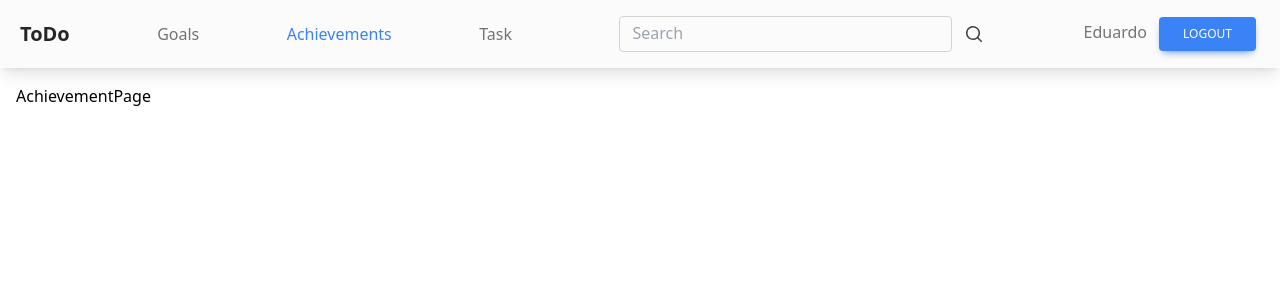
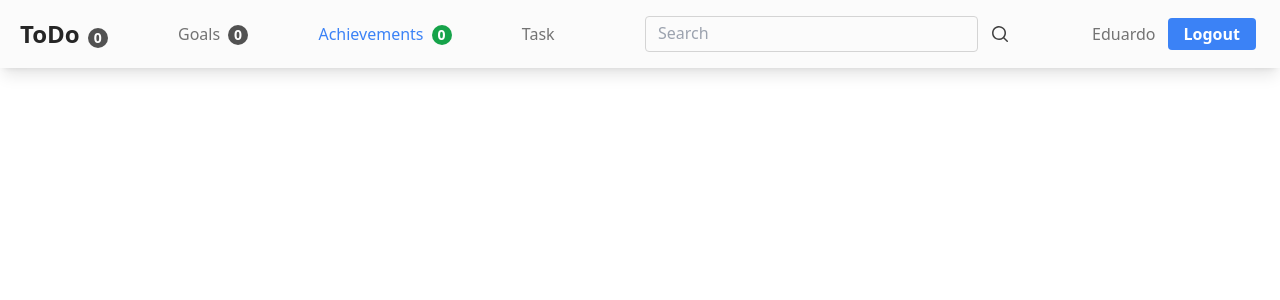
Before and after one commit to edu290386/TodoAppReact, a React (Vite) app: page /achievements in a window 1280 px wide. Shown: the top 300 px of the page. Built offline with nearby package versions, Linux system fonts and the light colour scheme.

Commit message:
achievementpage

```diff
--- a/src/todos/pages/AchievementPage.jsx
+++ b/src/todos/pages/AchievementPage.jsx
@@ -1,7 +1,18 @@
-
+import { useContext } from "react";
+import { TodoContext } from "../context";
+import { TodoList } from "../components";
 
 export const AchievementPage = () => {
+  const { todos } = useContext(TodoContext);
+  const achieves = todos.filter((todo) => todo.doneAt === true);
+
   return (
-    <div>AchievementPage</div>
-  )
-}
+    <>
+      {achieves.length > 0 && (
+        <div className="flex justify-center align-center border-2 m-4 rounded-lg ">
+          <TodoList todos={achieves} />
+        </div>
+      )}
+    </>
+  );
+};
--- a/src/ui/components/Navbar.jsx
+++ b/src/ui/components/Navbar.jsx
@@ -1,8 +1,10 @@
 import { NavLink, useNavigate } from "react-router-dom";
+import { TodoContext } from "../../todos/context";
+import { useContext } from "react";
 
 export const Navbar = () => {
   const navigate = useNavigate();
-
+  const { todos } = useContext(TodoContext);
   const onLogout = () => {
     navigate("/login", { replace: true });
   };
@@ -12,22 +14,43 @@ export const Navbar = () => {
       <nav className="relative flex w-full flex-wrap items-center justify-between bg-[#FBFBFB] py-2 text-neutral-500 shadow-lg focus:text-neutral-700 dark:bg-neutral-600 lg:py-4">
         <div className="flex w-full flex-wrap items-center justify-between px-3">
           <NavLink
-            className="ml-2 text-xl font-semibold text-neutral-800 dark:text-neutral-200"
+            className="ml-2 text-2xl font-semibold text-neutral-800 dark:text-neutral-200"
             to="/"
           >
             ToDo
+            <div className="ml-2 inline-block">
+              <div className="flex items-center justify-center h-5 w-5 rounded-full bg-neutral-600">
+                <span className="text-white font-bold text-sm">
+                  {todos.length}
+                </span>
+              </div>
+            </div>
           </NavLink>
           <NavLink
             className={({ isActive }) => `${isActive ? "text-blue-500" : ""}`}
             to="/goals"
           >
             Goals
+            <div className="ml-2 inline-block">
+              <div className="flex items-center justify-center h-5 w-5 rounded-full bg-neutral-600">
+                <span className="text-white font-bold text-sm">
+                  {todos.filter((todo) => todo.doneAt === false).length}
+                </span>
+              </div>
+            </div>
           </NavLink>
           <NavLink
             className={({ isActive }) => `${isActive ? "text-blue-500" : ""}`}
             to="/achievements"
           >
             Achievements
+            <div className="ml-2 inline-block">
+              <div className="flex items-center justify-center h-5 w-5 rounded-full bg-green-600">
+                <span className="text-white font-bold text-sm">
+                  {todos.filter((todo) => todo.doneAt === true).length}
+                </span>
+              </div>
+            </div>
           </NavLink>
           <NavLink
             className={({ isActive }) => `${isActive ? "text-blue-500" : ""}`}
@@ -38,14 +61,13 @@ export const Navbar = () => {
           <div className="ml-5 flex w-[30%] items-center justify-between">
             <input
               type="search"
-              className="relative m-0 block w-[1px] min-w-0 flex-auto rounded border border-solid border-neutral-300 bg-transparent bg-clip-padding px-3 py-[0.25rem] text-base font-normal leading-[1.6] text-neutral-700 outline-none transition duration-200 ease-in-out focus:z-[3] focus:border-primary focus:text-neutral-700 focus:shadow-[inset_0_0_0_1px_rgb(59,113,202)] focus:outline-none motion-reduce:transition-none dark:border-neutral-500 dark:text-neutral-200 dark:placeholder:text-neutral-200 dark:focus:border-primary"
+              className="relative m-0 block w-[1px] min-w-0 flex-auto rounded border border-solid border-neutral-300 bg-transparent bg-clip-padding px-3 py-[0.25rem] text-base font-normal leading-[1.6] text-neutral-700 outline-none transition duration-200 ease-in-out focus:z-[3] focus:border-primary focus:text-neutral-700 focus:shadow-[inset_0_0_0_1px_rgb(59,113,202)] focus:outline-none motion-reduce:transition-none "
               placeholder="Search"
               aria-label="Search"
               aria-describedby="button-addon2"
             />
-
             <span
-              className="input-group-text flex items-center whitespace-nowrap rounded px-3 py-1.5 text-center text-base font-normal text-neutral-700 dark:text-neutral-200"
+              className="input-group-text flex items-center whitespace-nowrap rounded px-3 py-1.5 text-center text-base font-normal text-neutral-700"
               id="basic-addon2"
             >
               <svg
@@ -66,7 +88,7 @@ export const Navbar = () => {
             <span className="">Eduardo</span>
             <button
               type="button"
-              className="inline-block rounded bg-blue-500 px-6 pb-2 pt-2 mx-3 text-xs font-medium uppercase leading-normal text-white shadow-[0_4px_9px_-4px_#3b71ca] transition duration-150 ease-in-out hover:bg-primary-600 hover:shadow-[0_8px_9px_-4px_rgba(59,113,202,0.3),0_4px_18px_0_rgba(59,113,202,0.2)] focus:bg-primary-600 focus:shadow-[0_8px_9px_-4px_rgba(59,113,202,0.3),0_4px_18px_0_rgba(59,113,202,0.2)] focus:outline-none focus:ring-0 active:bg-primary-700 active:shadow-[0_8px_9px_-4px_rgba(59,113,202,0.3),0_4px_18px_0_rgba(59,113,202,0.2)] dark:shadow-[0_4px_9px_-4px_rgba(59,113,202,0.5)] dark:hover:shadow-[0_8px_9px_-4px_rgba(59,113,202,0.2),0_4px_18px_0_rgba(59,113,202,0.1)] dark:focus:shadow-[0_8px_9px_-4px_rgba(59,113,202,0.2),0_4px_18px_0_rgba(59,113,202,0.1)] dark:active:shadow-[0_8px_9px_-4px_rgba(59,113,202,0.2),0_4px_18px_0_rgba(59,113,202,0.1)]"
+              className="bg-blue-500 text-white font-bold mx-3 py-1 px-4 rounded"
               onClick={onLogout}
             >
               Logout
```
Also changed, not shown: src/todos/pages/GoalPage.jsx (+7 -7 lines).
